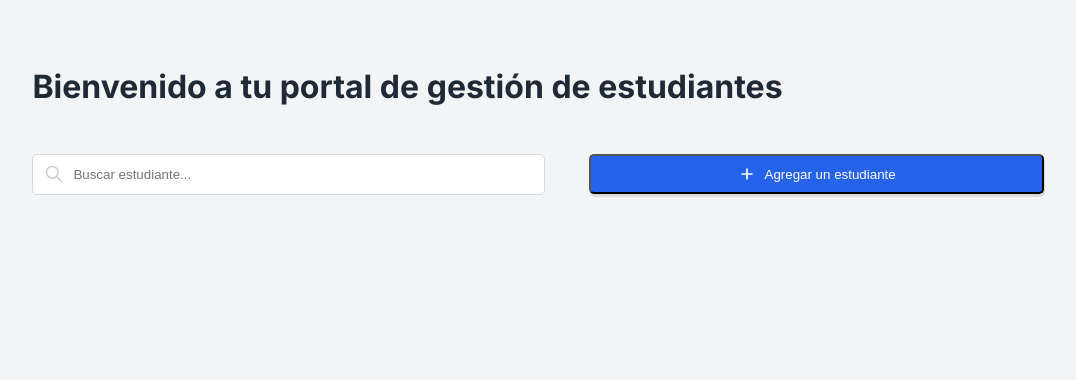
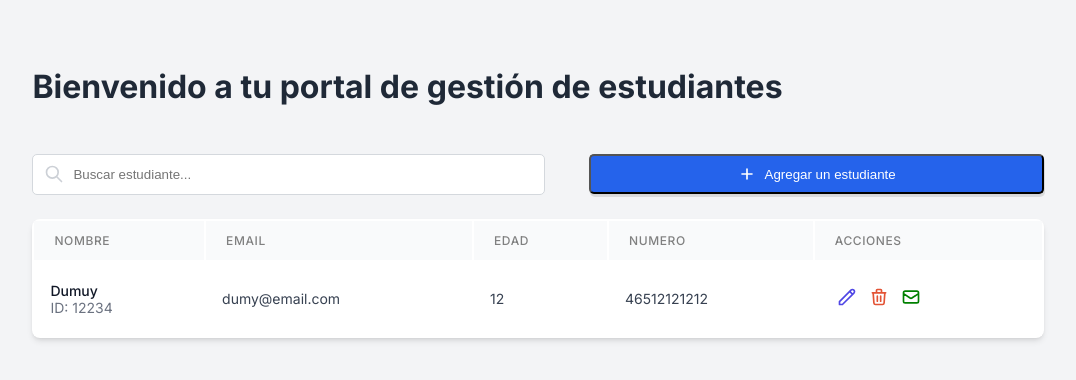
Before and after one commit to goracijCerv/FrontApiStudentsGo, an Angular app: page / in a window 1280 px wide. Shown: the top 380 px of the page, without its empty margins (102-1178 px from the left). Built offline with nearby package versions, Linux system fonts and the light colour scheme.

Commit message:
tabla y sus estilos

```diff
--- a/src/app/app.component.css
+++ b/src/app/app.component.css
@@ -74,6 +74,76 @@
   background-color: #1d4ed8;
 }
 
+.primer-contendor-tabla {
+  background-color: white;
+  box-shadow: 0 4px 6px -1px rgb(0 0 0 / 0.1), 0 2px 4px -2px rgb(0 0 0 / 0.1);
+  border-radius: 8px;
+  overflow: hidden;
+}
+
+.second-container-tabla {
+  overflow-x: auto;
+}
+.table {
+  min-width: 100%;
+  border-top-width: 1px;
+  border-color: #e5e7eb;
+}
+
+.table-body {
+  background-color: white;
+  border-top-width: 1px;
+  border-color: #e5e7eb;
+}
+
+.table-header {
+  padding: 0.75rem 1.25rem 0.75rem 1.25rem;
+  font-size: 0.75rem;
+  text-align: left;
+  font-weight: 500;
+  color: gray;
+  text-transform: uppercase;
+  letter-spacing: 0.05em;
+}
+
+.edit-color {
+  border: none;
+  background: none;
+  color: #4f46e5;
+}
+
+.edit-color:hover {
+  color: #312e81;
+  cursor: pointer;
+}
+
+.eliminar-color {
+  border: none;
+  background: none;
+  color: #e35335;
+}
+
+.eliminar-color:hover {
+  color: red;
+  cursor: pointer;
+}
+
+.send-email {
+  border: none;
+  background: none;
+  color: #008000;
+}
+
+.send-email:hover {
+  color: #006400;
+  cursor: pointer;
+}
+
+.celdas_td {
+  padding: 1.25rem 1rem 1.25rem 1rem;
+  white-space: nowrap;
+}
+
 @media screen and (max-width: 1007px) {
   .container {
     padding: 1.5rem;
--- a/src/app/app.component.html
+++ b/src/app/app.component.html
@@ -46,4 +46,94 @@
       Agregar un estudiante
     </button>
   </div>
+
+  <div class="primer-contendor-tabla">
+    <div class="second-container-tabla">
+      <table class="table">
+        <thead style="background-color: #f9fafb">
+          <tr>
+            <th scope="col" class="table-header">Nombre</th>
+            <th scope="col" class="table-header">Email</th>
+            <th scope="col" class="table-header">Edad</th>
+            <th scope="col" class="table-header">Numero</th>
+            <th scope="col" class="table-header">Acciones</th>
+          </tr>
+        </thead>
+        <tbody class="table-body">
+          <tr>
+            <td class="celdas_td">
+              <div
+                style="font-size: 0.875rem; font-weight: 500; color: #111827"
+              >
+                Dumuy
+              </div>
+              <div style="font-size: 0.875rem; color: #6b7280">ID: 12234</div>
+            </td>
+            <td class="celdas_td" style="font-size: 0.875rem; color: #374151">
+              dumy&#64;email.com
+            </td>
+            <td class="celdas_td" style="font-size: 0.875rem; color: #374151">
+              12
+            </td>
+            <td class="celdas_td" style="font-size: 0.875rem; color: #374151">
+              46512121212
+            </td>
+            <td
+              class="celdas_td"
+              style="margin-left: 5px; font-weight: 500; font-size: 0.875rem"
+            >
+              <button class="edit-color" title="Editar">
+                <svg
+                  class="icon-container"
+                  fill="none"
+                  stroke="currentColor"
+                  viewBox="0 0 24 24"
+                  xmlns="http://www.w3.org/2000/svg"
+                >
+                  <path
+                    stroke-linecap="round"
+                    stroke-linejoin="round"
+                    stroke-width="2"
+                    d="M15.232 5.232l3.536 3.536m-2.036-5.036a2.5 2.5 0 113.536 3.536L6.5 21.036H3v-3.572L16.732 3.732z"
+                  ></path>
+                </svg>
+              </button>
+              <button class="eliminar-color" title="Eliminar">
+                <svg
+                  class="icon-container"
+                  fill="none"
+                  stroke="currentColor"
+                  viewBox="0 0 24 24"
+                  xmlns="http://www.w3.org/2000/svg"
+                >
+                  <path
+                    stroke-linecap="round"
+                    stroke-linejoin="round"
+                    stroke-width="2"
+                    d="M19 7l-.867 12.142A2 2 0 0116.138 21H7.862a2 2 0 01-1.995-1.858L5 7m5 4v6m4-6v6m1-10V4a1 1 0 00-1-1h-4a1 1 0 00-1 1v3M4 7h16"
+                  ></path>
+                </svg>
+              </button>
+              <button class="send-email" title="Enviar correo">
+                <svg
+                  class="icon-container"
+                  fill="none"
+                  stroke="currentColor"
+                  viewBox="0 0 24 24"
+                  xmlns="http://www.w3.org/2000/svg"
+                >
+                  <path
+                    stroke-linecap="round"
+                    stroke-linejoin="round"
+                    stroke-width="2"
+                    d="M3 8l7.89 5.26a2 2 0 002.22 0L21 8M5 19h14a2 2 0 002-2V7a2 2 0 00-2-2H5a2 2 0 00-2 2v10a2 2 0 002 2z"
+                  ></path>
+                </svg>
+              </button>
+            </td>
+          </tr>
+        </tbody>
+      </table>
+    </div>
+  </div>
 </div>
```
